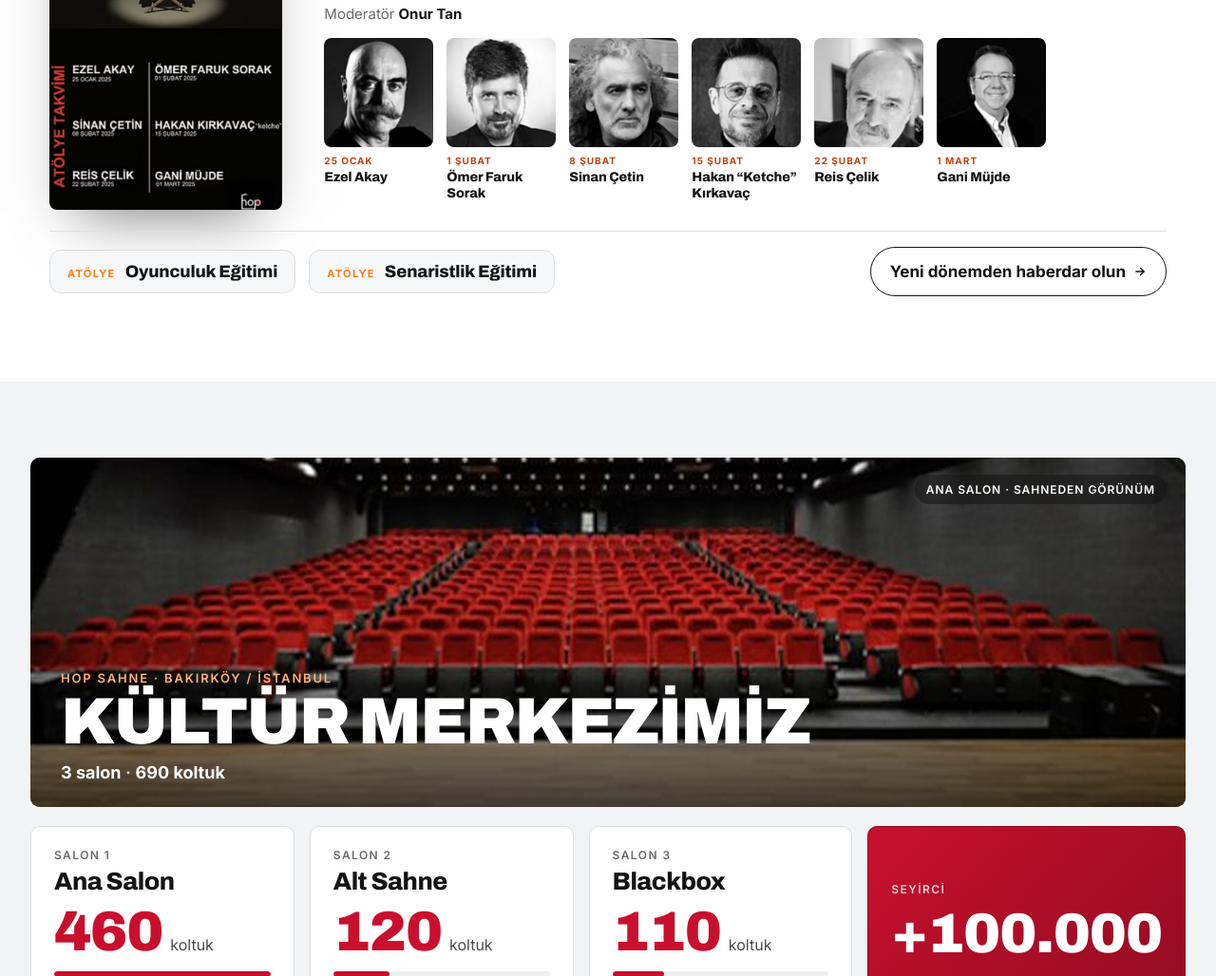
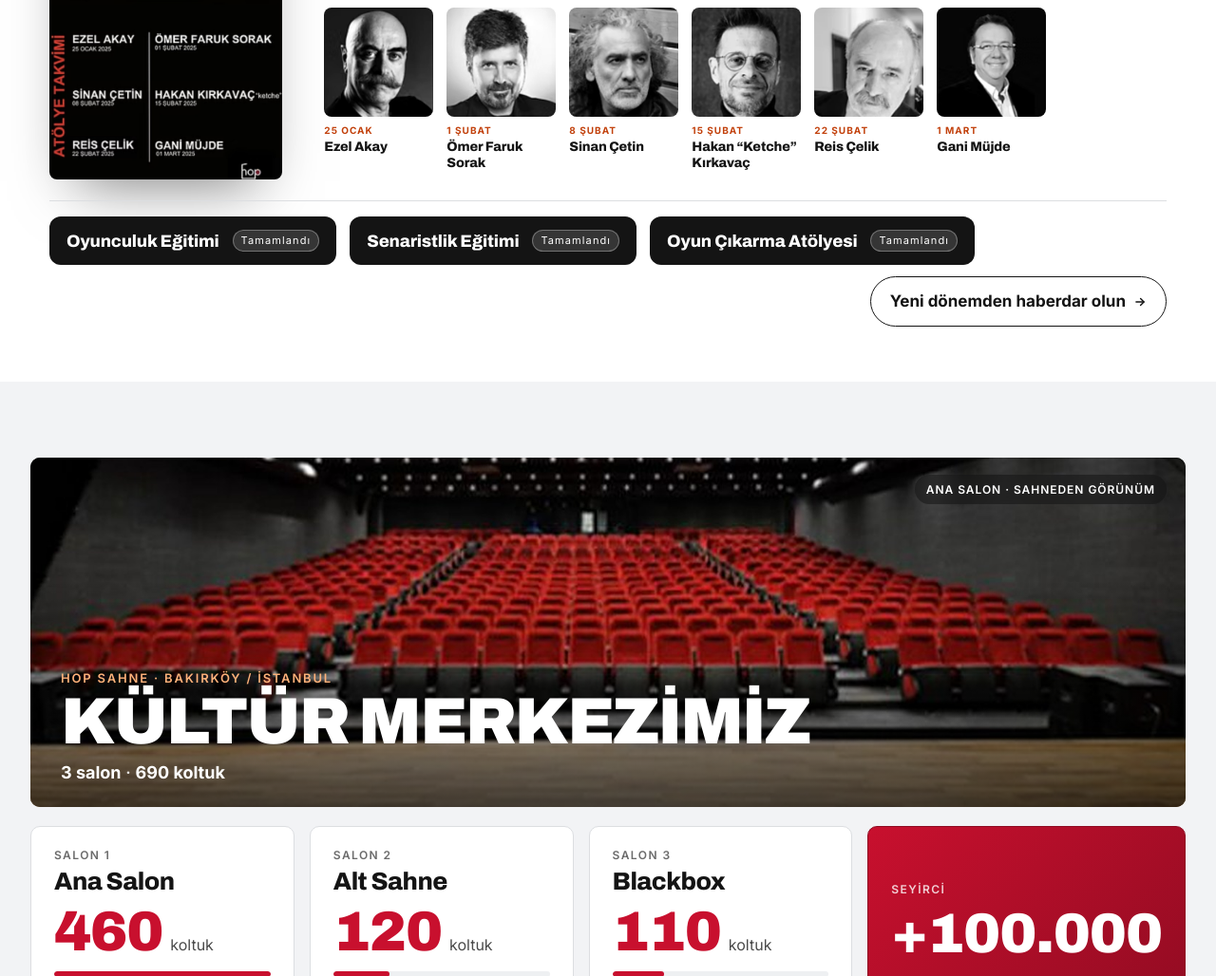
Before and after one commit to PraxTo/hopyapim, a plain HTML site: page index.html in a window 1280 px wide. Shown: the part 5198-6226 px from the top of the page at 95% size. Drawn offline with Linux system fonts and the light colour scheme.

Commit message:
Eğitimler: 3 siyah kutu, Tamamlandı etiketiyle
Co-Authored-By: Claude Opus 5.5 <noreply@anthropic.com>
Claude-Session: https://claude.ai/code/session_01Aif8QA5WuPFRVLfvmg3vKs

```diff
--- a/index.html
+++ b/index.html
@@ -566,9 +566,10 @@ section[id],footer[id],.scr[id]{scroll-margin-top:0}
 .ed-s{margin:0;max-width:380px;color:#6B6B6B}
 .mc-done{display:inline-block;margin-left:2px;padding:2px 8px;border-radius:999px;background:#141414;color:#fff;font-size:11px;letter-spacing:.1em}
 .ed-p{display:flex;flex-wrap:wrap;align-items:center;gap:12px 14px;border-top:1px solid #DCDEE1;padding-top:22px}
-.ed-c{display:flex;align-items:baseline;gap:10px;padding:12px 18px;border:1px solid #DCDEE1;border-radius:12px;background:#F7F8F9}
+.ed-c{display:flex;align-items:center;gap:12px;padding:14px 18px;border-radius:12px;background:#141414;color:#fff}
+.ed-c .mc-done{background:rgba(255,255,255,.14);border:1px solid rgba(255,255,255,.3)}
 .ed-n{font:700 11px Inter,sans-serif;letter-spacing:.12em;text-transform:uppercase;color:#FF7A1A}
-.ed-c b{font:800 18px Archivo,sans-serif;letter-spacing:-.01em}
+.ed-c b{font:800 18px Archivo,sans-serif;letter-spacing:-.01em;color:#fff}
 .ed-cta{margin-left:auto;display:inline-flex;align-items:center;gap:8px;text-decoration:none;color:#141414;font-weight:700;padding:12px 20px;border-radius:999px;border:1.5px solid #141414}
 .ed-cta:hover{background:#141414;color:#fff}
 @media (min-width:1000px){
@@ -790,8 +791,9 @@ requestAnimationFrame(tick);
 </div>
 </div>
 <div class="ed-p">
-<div class="ed-c"><span class="ed-n">Atölye</span><b>Oyunculuk Eğitimi</b></div>
-<div class="ed-c"><span class="ed-n">Atölye</span><b>Senaristlik Eğitimi</b></div>
+<div class="ed-c"><b>Oyunculuk Eğitimi</b><span class="mc-done">Tamamlandı</span></div>
+<div class="ed-c"><b>Senaristlik Eğitimi</b><span class="mc-done">Tamamlandı</span></div>
+<div class="ed-c"><b>Oyun Çıkarma Atölyesi</b><span class="mc-done">Tamamlandı</span></div>
 <a class="ed-cta" href="#iletisim">Yeni dönemden haberdar olun <svg aria-hidden="true" width="14" height="14" viewBox="0 0 24 24" fill="none" stroke="currentColor" stroke-width="2.4" stroke-linecap="round" stroke-linejoin="round"><path d="M5 12h14"/><path d="m13 6 6 6-6 6"/></svg></a>
 </div>
 </div>
```
